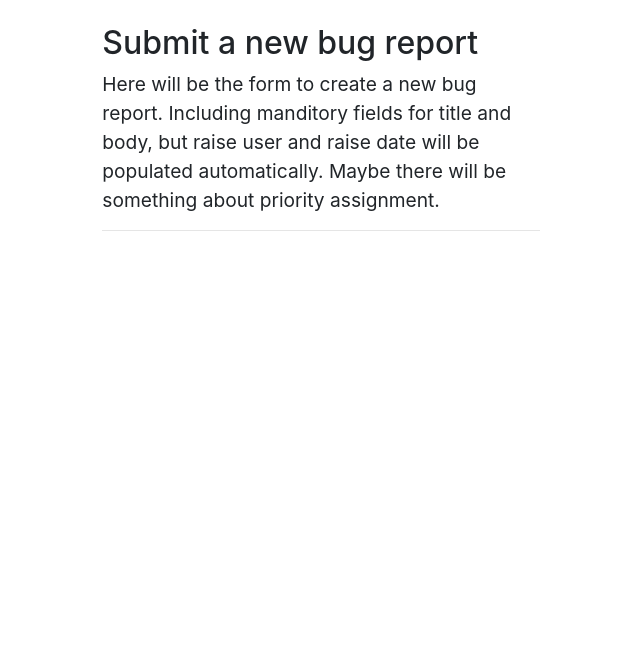
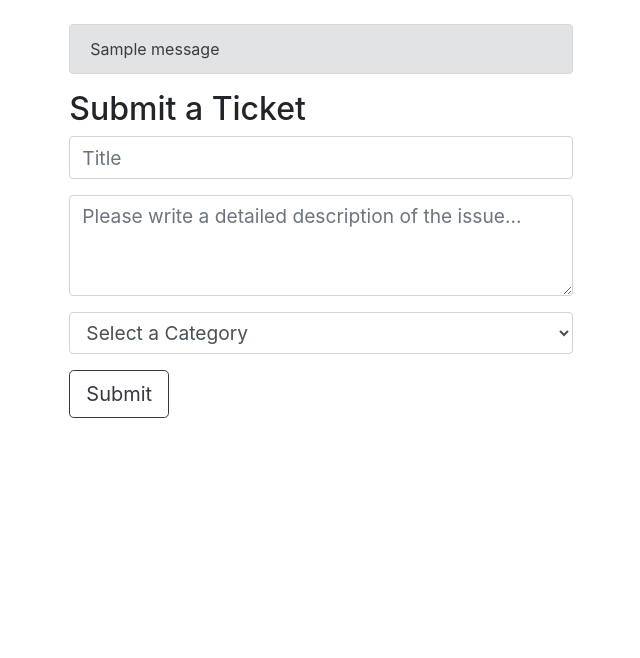
Before and after one commit to DLeinHellios/BugFist, a Flask app: page /submit in a window 1280 px wide. Shown: the part 56-714 px from the top of the page, without its empty margins (319-959 px from the left). Run offline with Flask 2, Linux system fonts and the light colour scheme; the visitor is signed in with stand-in values (Sample User, id 1); tables that the repository leaves empty hold one stand-in row (values such as "Sample post"); one stand-in notice (Sample message) is shown; some libraries are stand-ins or nearby versions.

Commit message:
Building out ticket submission

```diff
--- a/app/__init__.py
+++ b/app/__init__.py
@@ -20,6 +20,7 @@ from app.actions import *
 # Init objects
 userSession = UserSession()
 userManage = UserManage()
+ticketManage = TicketManage()
 
 # Import views
 from app.views import *
--- a/app/static/css/main.css
+++ b/app/static/css/main.css
@@ -31,10 +31,6 @@ footer {
   bottom: 0;
 }
 
-.footer-text p a {
-  color: #6C757D;
-}
-
 .content-body {
   font-size: 1.2rem;
 }
--- a/app/templates/csrf_error.html
+++ b/app/templates/csrf_error.html
@@ -6,7 +6,7 @@
 <div class="row justify-content-center">
   <div class="col-lg-5 px-5 content-body">
     <h1>CSRF Error</h1>
-    <p>An error has occurred, please try again.</p>
+    <p>{{reason}}</p>
     <hr>
     <a href="/" class="btn btn-lg btn-outline-dark" role="button">Return Home</a>
   </div>
--- a/app/templates/layout.html
+++ b/app/templates/layout.html
@@ -57,8 +57,8 @@
           {% block content %}{% endblock %}
     </div>
 
-    <footer class="container-fluid text-center text-muted bg-dark footer-text">
-      <p>© 2020 - <a href="https://dleinhellios.com">DLeinHellios</a></p>
+    <footer class="container-fluid text-center text-muted bg-dark">
+      <p>© 2020 - <a href="https://dleinhellios.com" class="text-muted">DLeinHellios</a></p>
     </footer>
     <script src="https://code.jquery.com/jquery-3.5.1.slim.min.js" integrity="sha384-DfXdz2htPH0lsSSs5nCTpuj/zy4C+OGpamoFVy38MVBnE+IbbVYUew+OrCXaRkfj" crossorigin="anonymous"></script>
     <script src="https://cdn.jsdelivr.net/npm/popper.js@1.16.1/dist/umd/popper.min.js" integrity="sha384-9/reFTGAW83EW2RDu2S0VKaIzap3H66lZH81PoYlFhbGU+6BZp6G7niu735Sk7lN" crossorigin="anonymous"></script>
--- a/app/templates/submit.html
+++ b/app/templates/submit.html
@@ -4,10 +4,42 @@
 
 {% block content %}
 <div class="row justify-content-center">
-  <div class="col-lg-5 px-5 content-body">
-    <h2>Submit a new bug report</h2>
-    <p>Here will be the form to create a new bug report. Including manditory fields for title and body, but raise user and raise date will be populated automatically. Maybe there will be something about priority assignment.</p>
-    <hr>
+  <div class="col-xl-5 px-6 content-form">
+    {% with messages = get_flashed_messages() %}
+      {% if messages %}
+        {% for msg in messages %}
+          <div class="alert alert-secondary" role="alert">
+            {{msg}}
+          </div>
+        {% endfor %}
+      {% endif %}
+    {% endwith %}
+
+    <h2>Submit a Ticket</h2>
+    <form method="POST">
+      <input type="hidden" name="csrf_token" value="{{ csrf_token() }}"/>
+      <div class="form-group">
+        <input type="text" class="form-control" name="ticketTitle" placeholder="Title" value={{ prefill[0] }}>
+      </div>
+      <div class="form-group">
+        <textarea class="form-control" name="ticketBody" rows=3 placeholder="Please write a detailed description of the issue..." value={{ prefill[1] }}></textarea>
+      </div>
+      <div class="form-group">
+        <select class="form-control" name="ticketCategory">
+          <option style="display:none" disabled selected value >Select a Category</option>
+          {% if categories %}
+            {% for cat in categories %}
+              {% if cat.active %}
+                <option value={{cat.id}}>{{cat.name}}</option>
+              {% endif %}
+            {%  endfor %}
+          {% else %}
+            <option disabled value>No categories available</option>
+          {% endif %}
+        </select>
+      </div>
+      <button type="submit" value="submit" class="btn btn-lg btn-outline-dark mx-auto">Submit</button>
+    </form>
   </div>
 </div>
 {% endblock %}
--- a/app/views.py
+++ b/app/views.py
@@ -1,6 +1,7 @@
 from flask import render_template, url_for, redirect, request, session, flash
 from flask_wtf.csrf import CSRFError
-from app import app, recaptcha, userSession, userManage
+from app import app, recaptcha, userSession, userManage, ticketManage
+from app.models import *
 
 # Main page
 @app.route('/')
@@ -39,7 +40,7 @@ def logout_user():
 def register_user():
     if request.method == "POST":
         if recaptcha.verify():
-            validate = userManage.validate_new_user(request.form["rUser"], request.form["rEmail"],\
+            validate = userManage.validate_new_user(request.form["rUser"], request.form["rEmail"],
                 request.form["rPass0"], request.form["rPass1"], request.form["registerCode"])
         else:
             flash("Please complete the CAPTCHA to continue")
@@ -60,15 +61,24 @@ def register_user():
             return render_template("register.html", prefill=['',''])
 
 
-
 # Submit page
-@app.route('/submit')
+@app.route('/submit', methods=["POST", "GET"])
 def submit_page():
-    if "username" in session:
-        return render_template("submit.html")
+    if request.method == "POST":
+        validate = ticketManage.validate_new_ticket(request.form["ticketTitle"], request.form["ticketBody"], request.form.get("ticketCategory"))
+        if validate != '':
+            flash(validate)
+            return render_template("submit.html", prefill=[request.form["ticketTitle"], request.form["ticketBody"]])
+        else:
+            ticketManage.submit_ticket(request.form["ticketTitle"], request.form["ticketBody"], request.form.get("ticketCategory"))
+            flash("Your ticket has been submitted")
+            return redirect(url_for("user_dashboard"))
     else:
-        flash("Please login to continue", "info")
-        return redirect(url_for("login_page"))
+        if "username" in session:
+            return render_template("submit.html", prefill = ['',''], categories=Category.query.all())
+        else:
+            flash("Please login to continue", "info")
+            return redirect(url_for("login_page"))
 
 
 # User dashboard
```
Also changed, not shown: app/actions.py (+23 -1 lines), app/models.py (+13 -0 lines), app/templates/dashboard.html (+10 -0 lines), migrations/versions/d11144b6f8a5_.py (added, +30 -0 lines), app/templates/register.html (indentation only).
